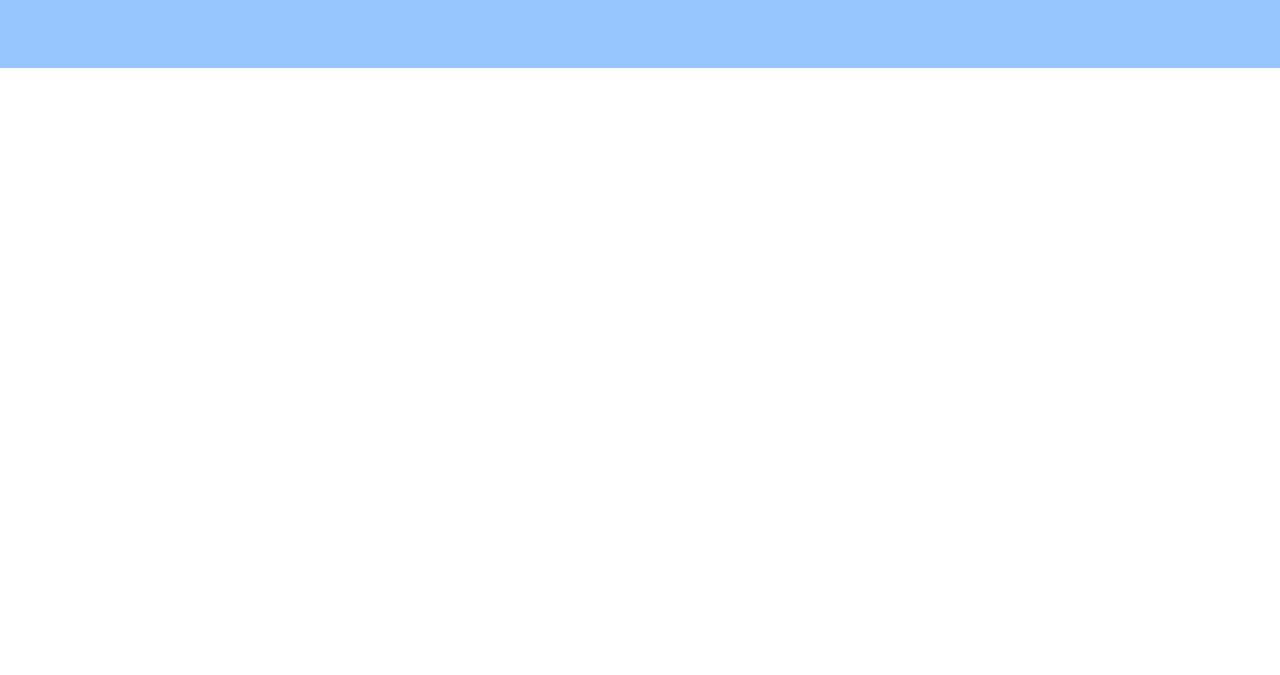
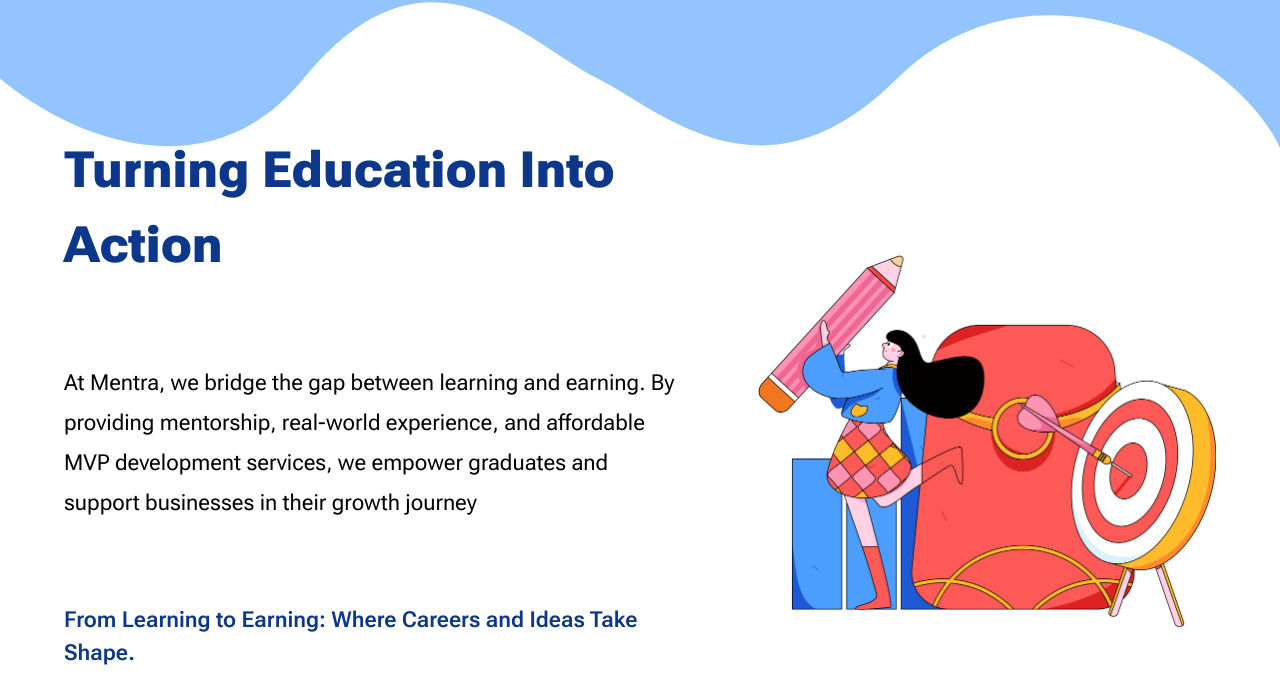
Before and after one commit to Mentra-Inc/mentra-next, a Next.js app: page / in a window 1280 px wide. Shown: the part 795-1470 px from the top of the page. Before the commit the page ends 863 px from the top, so only its background shows below. Built offline with nearby package versions, Linux system fonts and the light colour scheme.

Commit message:
About and smooth scroll feautures

```diff
--- /dev/null
+++ b/components/About.tsx
@@ -0,0 +1,39 @@
+import React from 'react'
+import Image from 'next/image'
+
+const About = () => {
+  return (
+    <div id="about" className=" w-full h-auto flex justify-center">
+      {/*Content*/}
+      <div className="w-[90%] my-[10%] flex">
+        <div>
+          <h1 className="font-roboto font-[900] text-[50px] text-[#0D378B]">
+            Turning Education Into Action
+          </h1>
+
+          <div className="w-[90%]">
+            <p className=" my-20 font-roboto font-[400px] text-[22px] leading-10">
+              At Mentra, we bridge the gap between learning and earning. By
+              providing mentorship, real-world experience, and affordable MVP
+              development services, we empower graduates and support businesses
+              in their growth journey
+            </p>
+
+            <p className="text-[#0D378B] my-20 font-roboto font-[600] text-[22px]">
+              From Learning to Earning: Where Careers and Ideas Take Shape.
+            </p>
+          </div>
+        </div>
+        <Image
+          className="m-auto"
+          src="/about_img.png"
+          alt="A description of the image"
+          width={458}
+          height={371}
+        />
+      </div>
+    </div>
+  )
+}
+
+export default About
--- a/components/Hero.tsx
+++ b/components/Hero.tsx
@@ -1,11 +1,13 @@
 import Image from 'next/image'
 import { Button, ButtonGroup } from '@nextui-org/button'
+import MenuBar from './MenuBar'
 
 const Hero = () => {
   const handleScroll = () => {}
 
   return (
-    <div className=" w-full h-screen bg-[#98c4fc]">
+    <div className=" w-full h-screen ">
+      <MenuBar />
       {/*Hero*/}
       <div className="max-w-[1440px] mx-auto px-8 flex flex-row justify-center items-center h-screen">
         <Image
@@ -30,6 +32,21 @@
             <Button className="btn-custom">Build Your MVP Today</Button>
           </div>
         </div>
+        <svg
+          className="absolute -z-10"
+          xmlns="http://www.w3.org/2000/svg"
+          width="100%"
+          height="120%"
+          viewBox="0 0 1440 991"
+          fill="none"
+          preserveAspectRatio="none"
+        >
+          <path
+            opacity="0.6"
+            d="M0 919.326V0H1440V991C1389.01 887.931 1160.51 781.901 1009.46 919.326C858.403 1056.75 744.563 952.105 672.077 919.326C593.482 883.785 481.534 761.169 341.597 919.326C229.649 1045.85 67.2204 972.045 0 919.326Z"
+            fill="#4B9DFE"
+          />
+        </svg>
       </div>
     </div>
   )
--- a/components/MenuBar.tsx
+++ b/components/MenuBar.tsx
@@ -15,7 +15,7 @@
           <a href="/">Home</a>
         </li>
         <li>
-          <a href="/">About Us</a>
+          <a href="#about">About Us</a>
         </li>
         <li>
           <a href="/">Services</a>
--- a/pages/index.tsx
+++ b/pages/index.tsx
@@ -1,11 +1,12 @@
 import { Hero } from '@/components'
+import About from '@/components/About'
 import MenuBar from '@/components/MenuBar'
 
 export default function Home() {
   return (
     <main className="overflow-hidden">
-      <MenuBar />
       <Hero />
+      <About />
     </main>
   )
 }
--- a/styles/globals.css
+++ b/styles/globals.css
@@ -5,3 +5,7 @@
 .btn-custom {
   @apply hover:bg-[#FF9F0A] flex w-[265px] h-[58px] text-white font-[700] font-roboto px-[50px] py-2.5 rounded-[50px] bg-[#ff93b4] shadow-[0px_10px_15px_0px_rgba(46,46,50,0.18)];
 }
+
+html{
+  scroll-behavior: smooth;;
+}
```
Also changed, not shown: public/about_img.png (added).
